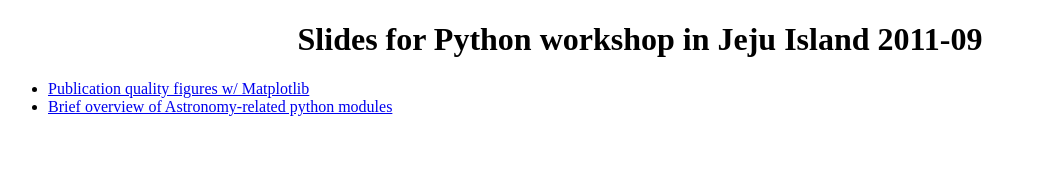
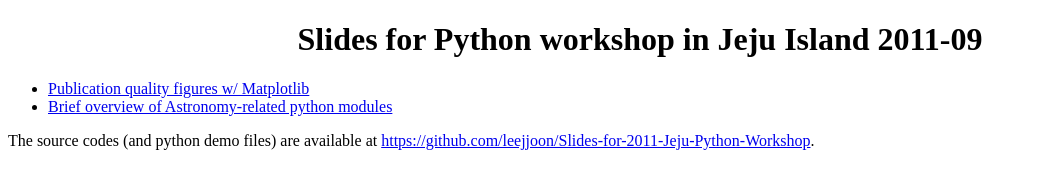
Before and after one commit to leejjoon/Slides-for-2011-Jeju-Python-Workshop, a plain HTML site: page index.html in a window 1280 px wide. Shown: the whole page, without its empty margins (0-1037 px from the left). Drawn offline with Linux system fonts and the light colour scheme.

Commit message:
update index.rst

```diff
--- a/index.html
+++ b/index.html
@@ -317,6 +317,7 @@
 <li><a class="reference external" href="mpl_advanced.html">Publication quality figures w/ Matplotlib</a></li>
 <li><a class="reference external" href="astropy.html">Brief overview of Astronomy-related python modules</a></li>
 </ul>
+<p>The source codes (and python demo files) are available at <a class="reference external" href="https://github.com/leejjoon/Slides-for-2011-Jeju-Python-Workshop">https://github.com/leejjoon/Slides-for-2011-Jeju-Python-Workshop</a>.</p>
 </div>
 </body>
 </html>
```
Also changed, not shown: 2 other files.
